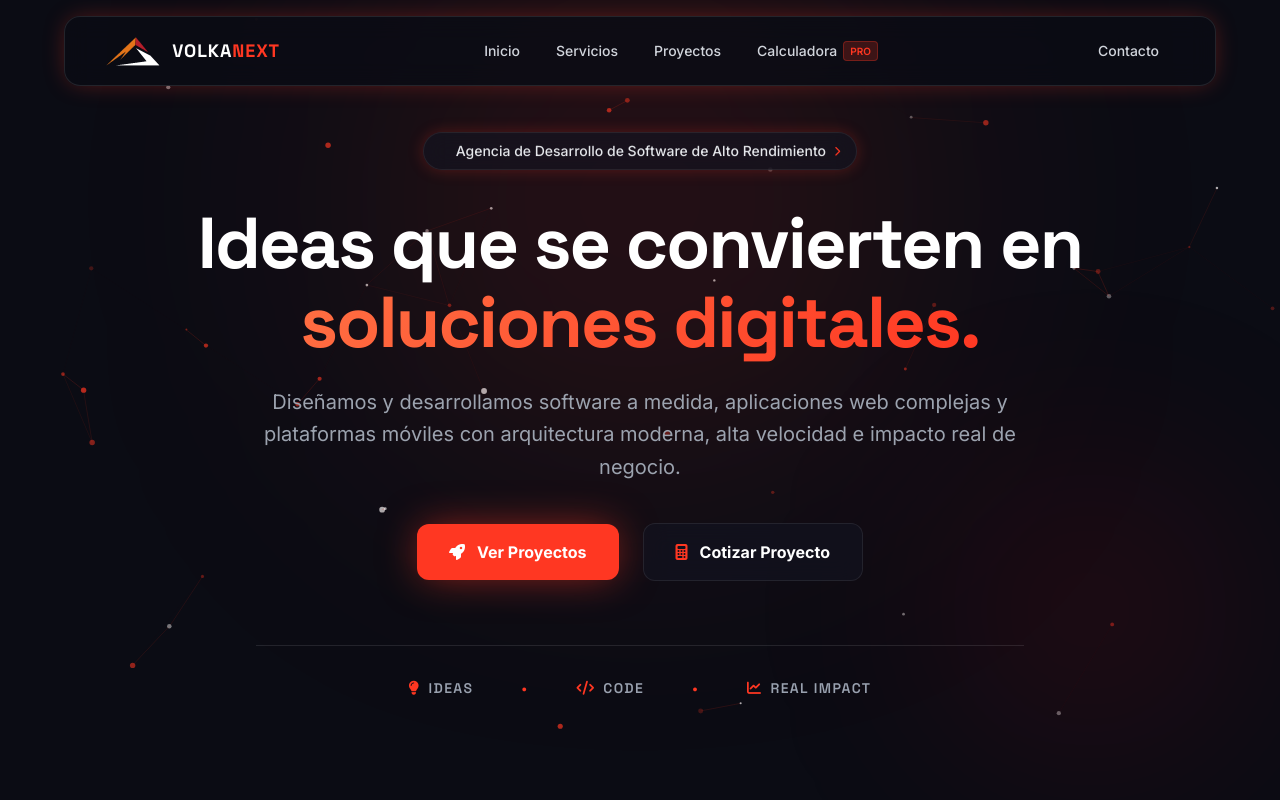
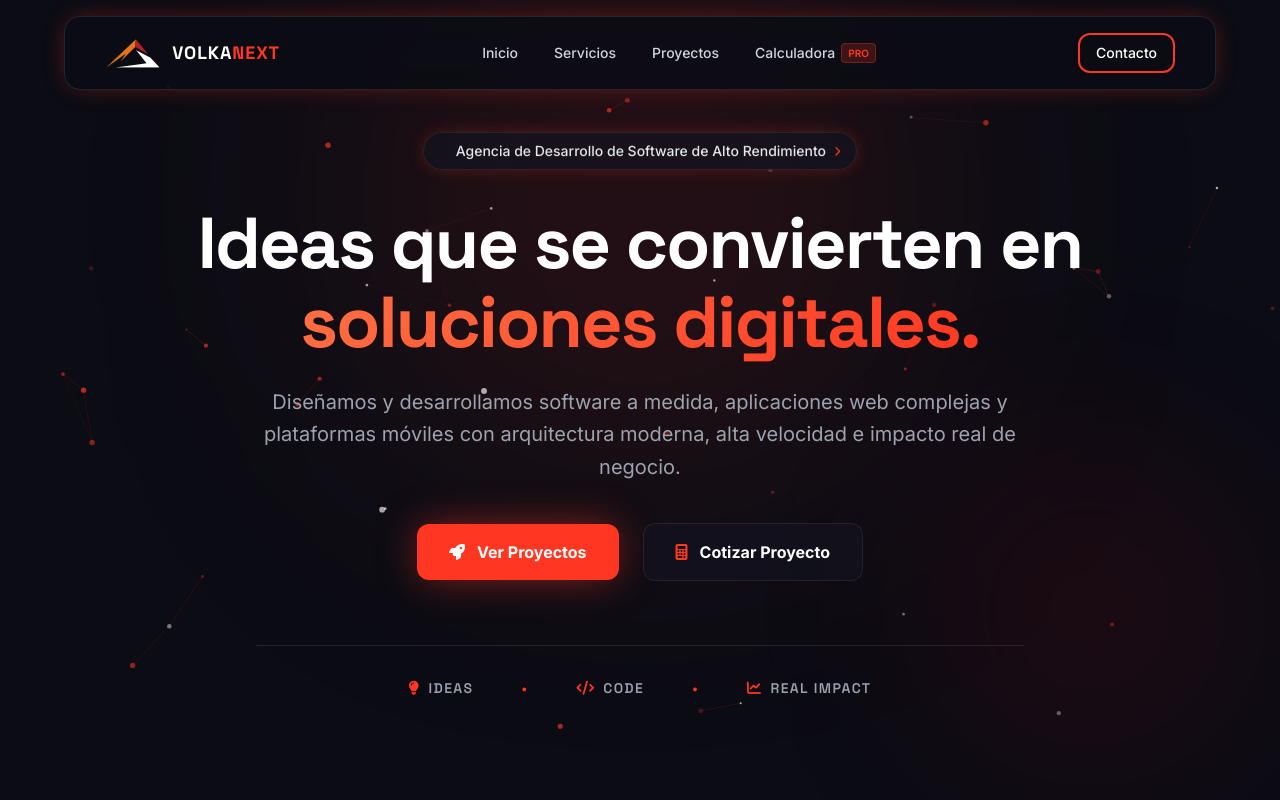
Before and after one commit to Rokototech/website, a React (Vite) app: page / in a window 1280 px wide. Shown: the top 800 px of the page. Built offline with nearby package versions, Linux system fonts and the light colour scheme.

Commit message:
🎨 Se modifico el estilo del contacto en el navbar.

```diff
--- a/src/components/layout/Navbar/Navbar.tsx
+++ b/src/components/layout/Navbar/Navbar.tsx
@@ -46,7 +46,7 @@ export function Navbar() {
                 <a
                   key={link.href}
                   href={link.href}
-                  className="hidden items-center gap-1.5 rounded-xl px-4 py-2 text-sm font-medium text-gray-300 transition-colors hover:bg-white/5 hover:text-white md:flex"
+                  className="hidden items-center gap-1.5 rounded-xl border-2 border-brand-orange px-4 py-2 text-sm font-medium text-white transition-colors hover:bg-brand-orange hover:text-black md:flex"
                 >
                   {link.label}
                   {link.badge && (
```
